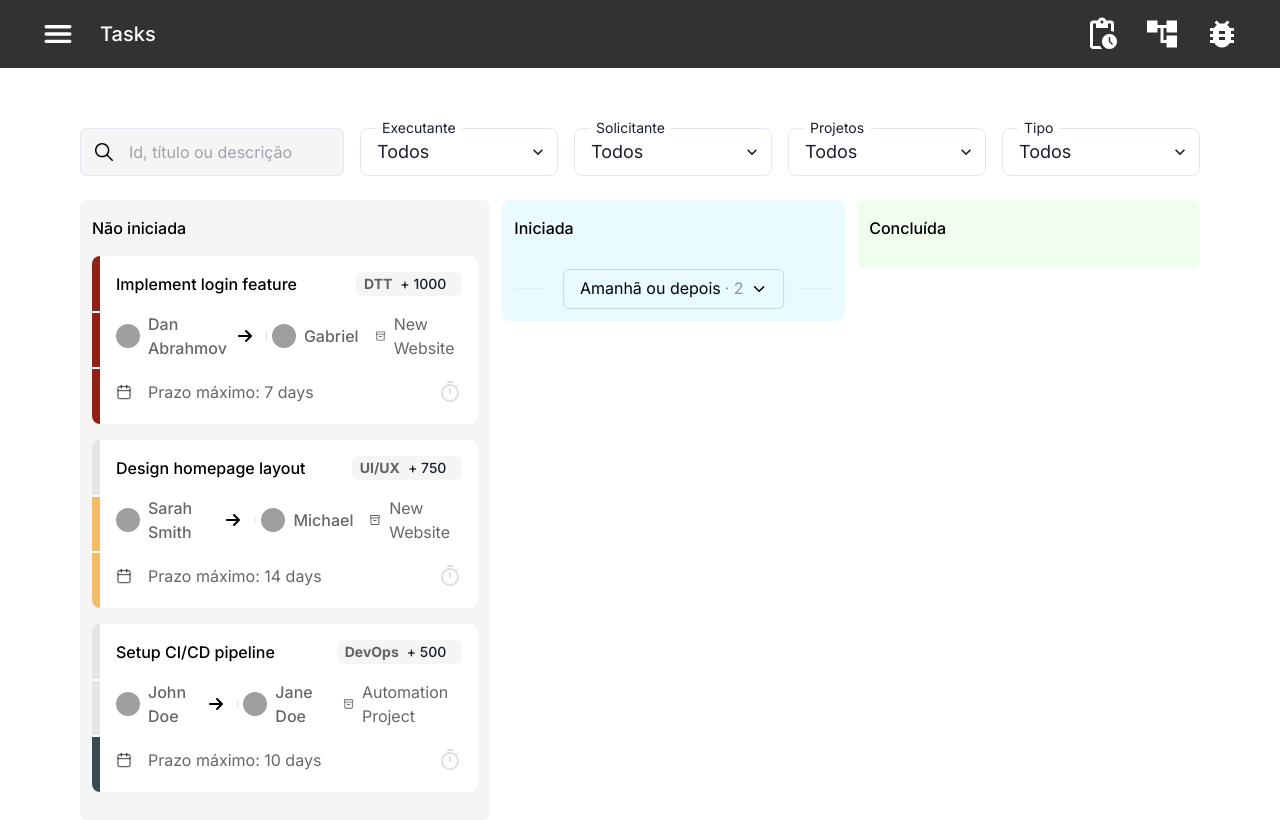
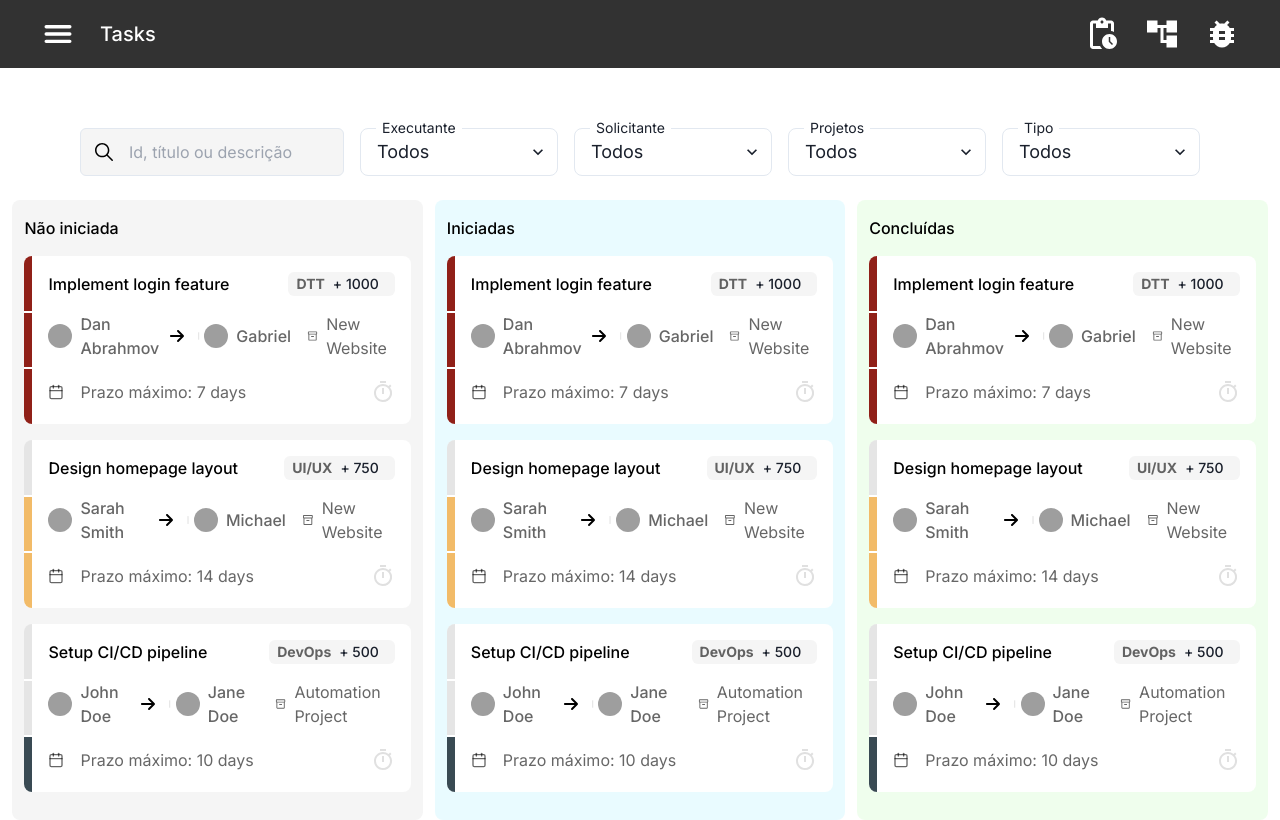
Before and after one commit to arthurbfonseca27/tech-challenge-cefis, a Next.js app: page / in a window 1280 px wide. Built offline with nearby package versions, Linux system fonts and the light colour scheme; grey boxes are pictures that could not be loaded.

Commit message:
fix: improve the project structure

```diff
--- a/src/app/page.tsx
+++ b/src/app/page.tsx
@@ -1,46 +1,12 @@
 'use client'
 
-import {
-  Input,
-  InputGroup,
-  InputLeftElement,
-  Select,
-  Box,
-  Divider,
-  AbsoluteCenter,
-  Button,
-} from '@chakra-ui/react'
+import { Input, InputGroup, InputLeftElement } from '@chakra-ui/react'
 import { IoIosSearch } from 'react-icons/io'
-import { IoChevronDown } from 'react-icons/io5'
-import CardComponent from '@/components/CardComponent'
-import React, { useEffect, useState } from 'react'
-
-interface Task {
-  priority: number
-  taskName: string
-  taskTag: {
-    label: string
-    value: string
-  }
-  assignees: {
-    name: string
-    avatar: string
-  }[]
-  projectName: string
-  deadline: string
-}
+import React from 'react'
+import ColumnComponent from '@/components/ColumnComponent'
+import SelectComponent from '@/components/SelectComponent'
 
 export default function Home() {
-  const [tasks, setTasks] = useState<Task[]>([])
-
-  useEffect(() => {
-    fetch('http://localhost:3000/api')
-      .then((response) => response.json())
-      .then((data) => setTasks(data))
-  }, [])
-
-  console.log(tasks)
-
   return (
     <div className="bg-white">
       <div className="flex flex-col gap-6 px-20 pt-10">
@@ -57,113 +23,27 @@ export default function Home() {
               />
             </InputGroup>
           </div>
-          <div className="flex w-9/12 flex-col items-start">
-            <Box
-              position="relative"
-              top="2.5"
-              left="4"
-              px="1.5"
-              zIndex="10"
-              bg="#FFFFFF"
-            >
-              <p className="items-start text-sm">Executante</p>
-            </Box>
-            <Select placeholder="Todos" size="lg" borderRadius="lg">
-              <option value="option1">Option 1</option>
-              <option value="option2">Option 2</option>
-              <option value="option3">Option 3</option>
-            </Select>
-          </div>
-          <div className="flex w-9/12 flex-col items-start">
-            <Box
-              position="relative"
-              top="2.5"
-              left="4"
-              px="1.5"
-              zIndex="10"
-              bg="#FFFFFF"
-            >
-              <p className="items-start text-sm">Solicitante</p>
-            </Box>
-            <Select placeholder="Todos" size="lg" borderRadius="lg">
-              <option value="option1">Option 1</option>
-              <option value="option2">Option 2</option>
-              <option value="option3">Option 3</option>
-            </Select>
-          </div>
-          <div className="flex w-9/12 flex-col items-start">
-            <Box
-              position="relative"
-              top="2.5"
-              left="4"
-              px="1.5"
-              zIndex="10"
-              bg="#FFFFFF"
-            >
-              <p className="items-start text-sm">Projetos</p>
-            </Box>
-            <Select placeholder="Todos" size="lg" borderRadius="lg">
-              <option value="option1">Option 1</option>
-              <option value="option2">Option 2</option>
-              <option value="option3">Option 3</option>
-            </Select>
-          </div>
-          <div className="flex w-9/12 flex-col items-start">
-            <Box
-              position="relative"
-              top="2.5"
-              left="4"
-              px="1.5"
-              zIndex="10"
-              bg="#FFFFFF"
-            >
-              <p className="items-start text-sm">Tipo</p>
-            </Box>
-            <Select placeholder="Todos" size="lg" borderRadius="lg">
-              <option value="option1">Option 1</option>
-              <option value="option2">Option 2</option>
-              <option value="option3">Option 3</option>
-            </Select>
-          </div>
+          <SelectComponent
+            title="Executante"
+            options={['Opção 1', 'Opção 2', 'Opção 3']}
+          />
+          <SelectComponent
+            title="Solicitante"
+            options={['Opção 1', 'Opção 2', 'Opção 3']}
+          />
+          <SelectComponent
+            title="Projetos"
+            options={['Opção 1', 'Opção 2', 'Opção 3']}
+          />
+          <SelectComponent
+            title="Tipo"
+            options={['Opção 1', 'Opção 2', 'Opção 3']}
+          />
         </div>
         <div className="flex flex-row justify-center gap-3">
-          <div className="h-fit w-full text-base font-medium">
-            <Box bg="#F5F5F5" color="black" borderRadius="lg" px="3" pb="3">
-              <p className="py-4">Não iniciada</p>
-              {tasks.map((task, index) => (
-                <CardComponent key={index} {...task} />
-              ))}
-            </Box>
-          </div>
-          <div className="h-fit w-full text-base font-medium">
-            <Box bg="#C9F5FF66" color="black" borderRadius="lg" px="3">
-              <p className="py-4">Iniciada</p>
-              <Box position="relative" py="8">
-                <Divider color="#394A5333" />
-                <AbsoluteCenter px="4" bg="#e9fbff">
-                  <Button
-                    colorScheme="blue"
-                    variant="outline"
-                    rightIcon={<IoChevronDown />}
-                    borderColor="#394A5333"
-                    borderRadius="6px"
-                    color="#000000"
-                    fontWeight="normal"
-                  >
-                    <div className="flex flex-row gap-1">
-                      <span>Amanhã ou depois</span>
-                      <span className="text-[#00000066]">· 2</span>
-                    </div>
-                  </Button>
-                </AbsoluteCenter>
-              </Box>
-            </Box>
-          </div>
-          <div className="h-fit w-full text-base font-medium">
-            <Box bg="#D8FDD266" color="black" borderRadius="lg" px="3" pb="3">
-              <p className="py-4">Concluída</p>
-            </Box>
-          </div>
+          <ColumnComponent bg="#F5F5F5" title="Não iniciada" />
+          <ColumnComponent bg="#C9F5FF66" title="Iniciadas" />
+          <ColumnComponent bg="#D8FDD266" title="Concluídas" />
         </div>
       </div>
     </div>
--- a/src/components/CardComponent.tsx
+++ b/src/components/CardComponent.tsx
@@ -32,7 +32,10 @@ const CardComponent: React.FC<CardComponentProps> = ({
   deadline,
 }) => {
   return (
-    <div className="mb-4 flex h-fit w-full flex-row overflow-hidden rounded-lg border-transparent bg-[#FFFFFF]">
+    <div
+      draggable="true"
+      className="mb-4 flex h-fit w-full cursor-grab flex-row overflow-hidden rounded-lg border-transparent bg-[#FFFFFF] active:cursor-grabbing"
+    >
       <PriorityComponent priority={priority} />
       <div className="flex w-full flex-col px-4 pt-4">
         <div className="flex flex-row justify-between">
--- /dev/null
+++ b/src/components/ColumnComponent.tsx
@@ -0,0 +1,26 @@
+import { Box } from '@chakra-ui/react'
+import React from 'react'
+import CardComponent from './CardComponent'
+import useTask from '@/hooks/useTask'
+
+interface ColumnComponentProps {
+  bg: string
+  title: string
+}
+
+const ColumnComponent: React.FC<ColumnComponentProps> = ({ bg, title }) => {
+  const tasks = useTask()
+
+  return (
+    <div className="h-fit w-full text-base font-medium">
+      <Box bg={bg} color="black" borderRadius="lg" px="3" pb="3">
+        <p className="py-4">{title}</p>
+        {tasks.map((task, index) => (
+          <CardComponent key={index} {...task} />
+        ))}
+      </Box>
+    </div>
+  )
+}
+
+export default ColumnComponent
--- /dev/null
+++ b/src/components/SelectComponent.tsx
@@ -0,0 +1,35 @@
+import { Box, Select } from '@chakra-ui/react'
+
+interface SelectComponentProps {
+  title: string
+  options: string[]
+}
+
+const SelectComponent: React.FC<SelectComponentProps> = ({
+  title,
+  options,
+}) => {
+  return (
+    <div className="flex w-9/12 flex-col items-start">
+      <Box
+        position="relative"
+        top="2.5"
+        left="4"
+        px="1.5"
+        zIndex="10"
+        bg="#FFFFFF"
+      >
+        <p className="items-start text-sm">{title}</p>
+      </Box>
+      <Select placeholder="Todos" size="lg" borderRadius="lg">
+        {options.map((option, index) => (
+          <option value="option1" key={index}>
+            {option}
+          </option>
+        ))}
+      </Select>
+    </div>
+  )
+}
+
+export default SelectComponent
--- /dev/null
+++ b/src/hooks/useTask.tsx
@@ -0,0 +1,30 @@
+import { useState, useEffect } from 'react'
+
+interface Task {
+  priority: number
+  taskName: string
+  taskTag: {
+    label: string
+    value: string
+  }
+  assignees: {
+    name: string
+    avatar: string
+  }[]
+  projectName: string
+  deadline: string
+}
+
+const useTask = () => {
+  const [tasks, setTasks] = useState<Task[]>([])
+
+  useEffect(() => {
+    fetch('http://localhost:3000/api')
+      .then((response) => response.json())
+      .then((data) => setTasks(data))
+  }, [])
+
+  return tasks
+}
+
+export default useTask
```
